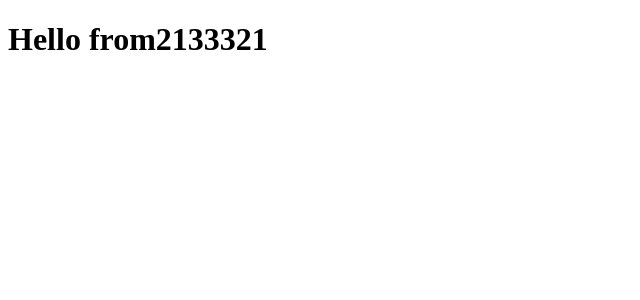
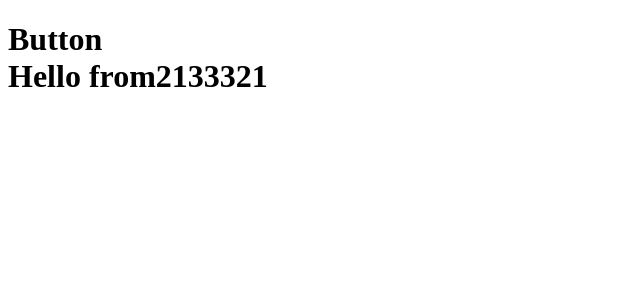
Before and after one commit to andy00614/my-blog, a React app: page / in a window 1280 px wide. Shown: the top 300 px of the page, without its empty margins (0-640 px from the left). Built offline with nearby package versions, Linux system fonts and the light colour scheme.

Commit message:
feat: 🎸 config tsconfig

```diff
--- /dev/null
+++ b/declaration.d.ts
@@ -0,0 +1 @@
+// declare module '*.scss'
--- a/src/App.tsx
+++ b/src/App.tsx
@@ -1,4 +1,5 @@
-import * as React from 'react';
+import React from 'react';
+import Button from '@/components/Button';
 
 export interface HelloProps {
 	// compiler: string;
@@ -26,6 +27,11 @@ const Hello = (props: HelloProps) => {
 	if (foo === 2) {
 		foo = 2;
 	}
-	return <h1 onClick={handleClick}>Hello from2133321</h1>;
+	return (
+		<h1 onClick={handleClick}>
+			<Button />
+			Hello from2133321
+		</h1>
+	);
 };
 export default Hello;
--- a/src/components/Button/index.tsx
+++ b/src/components/Button/index.tsx
@@ -1,5 +1,7 @@
-import * as React from 'react';
+import React from 'react';
 
-export const Button = () => {
+const Button = () => {
 	return <div>Button</div>;
 };
+
+export default Button;
--- a/tsconfig.json
+++ b/tsconfig.json
@@ -2,16 +2,18 @@
 	"compilerOptions": {
 		"sourceMap": true,
 		"noImplicitAny": false,
+    "moduleResolution": "node",
 		"module": "commonjs",
 		"target": "es6",
 		"lib": ["es2015", "es2017", "dom"],
 		"removeComments": true,
-		"allowSyntheticDefaultImports": false,
+		"allowSyntheticDefaultImports": true,
+    "esModuleInterop": true,
 		"jsx": "react",
 		"allowJs": true,
 		"baseUrl": ".",
 		"paths": {
-			"components/*": ["src/components/*"]
+			"@/*": ["src/*"]
 		}
 	},
 	"include": ["./**/*"],
```
Also changed, not shown: src/index.tsx (+4 -4 lines).
